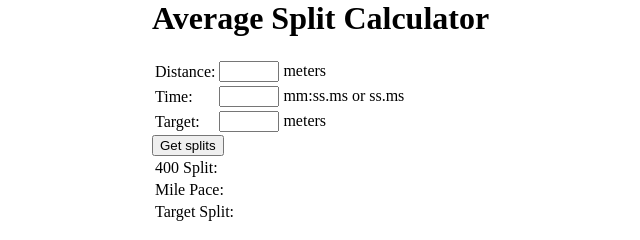
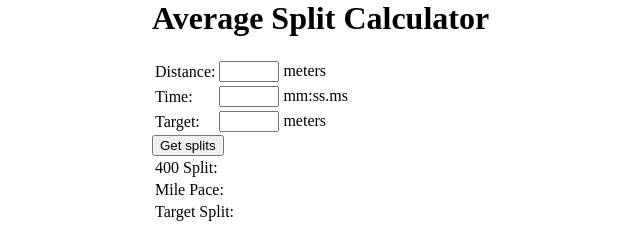
Before and after one commit to ReDead/SplitCalculator, a plain HTML site: page index.html in a window 1280 px wide. Shown: the full height of the page, 168-808 px from the left. Drawn offline with Linux system fonts and the light colour scheme.

Commit message:
Update index.html

```diff
--- a/index.html
+++ b/index.html
@@ -10,7 +10,7 @@
 		</tr>
 		<tr>
 			<td>Time: </td>
-			<td><input type="text" id="time"> mm:ss.ms or ss.ms</td>
+			<td><input type="text" id="time"> mm:ss.ms</td>
 		</tr>
 		<tr>
 			<td>Target: </td>
@@ -20,15 +20,15 @@
 	<button id="button">Get splits</button>
 	<table>
 		<tr>
-			<td>400 Split: </td>
+			<td>400 Split:   </td>
 			<td><output id="split400"></output></td>
 		</tr>
 		<tr>
-			<td>Mile Pace: </td>
+			<td>Mile Pace:   </td>
 			<td><output id="milePace"></output></td>
 		</tr>
 		<tr>
-			<td>Target Split: </td>
+			<td>Target Split:   </td>
 			<td><output id="targetPace"></output></td>
 		</tr>
 	</table>
```
